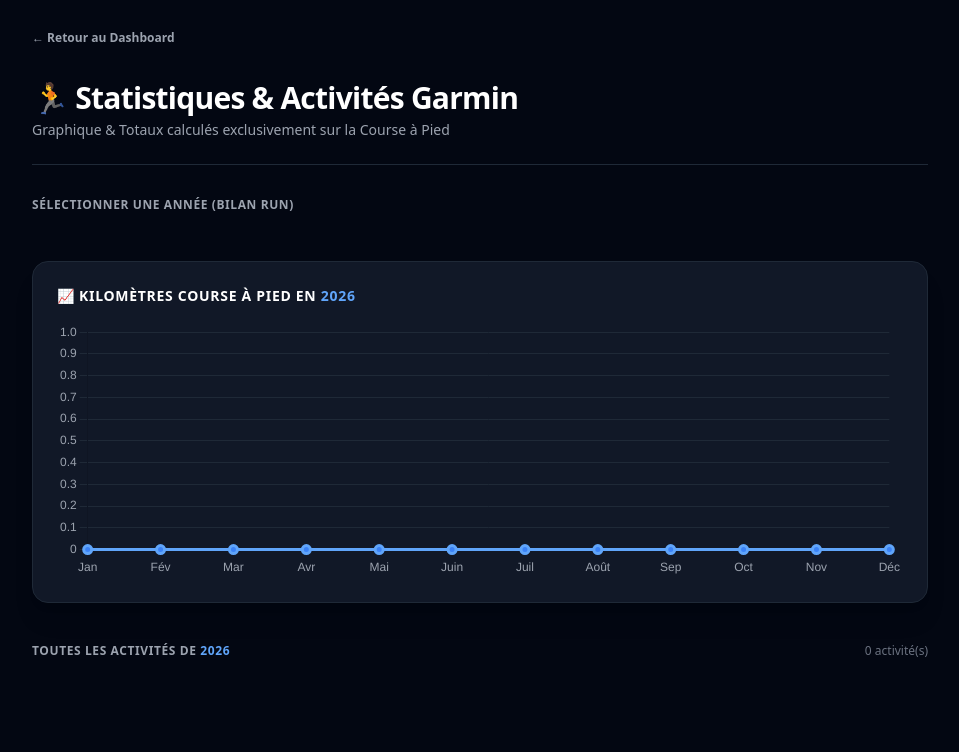
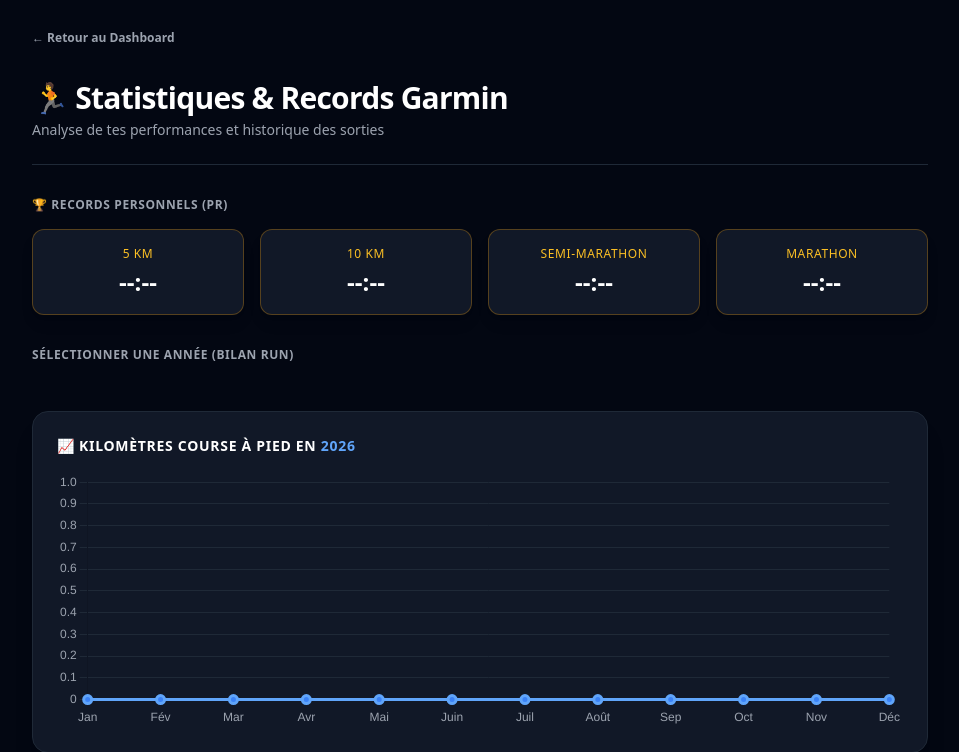
Before and after one commit to PendrePilm/DashBoard, a FastAPI app: page /running in a window 1280 px wide. Shown: the top 752 px of the page, without its empty margins (160-1119 px from the left). Before the commit the page ends 657 px from the top, so only its background shows below. Run offline with FastAPI, Linux system fonts and the light colour scheme; some libraries are stand-ins or nearby versions.

Commit message:
Ajout du calcul automatique des PR (5k, 10k, semi, marathon)

```diff
--- a/main.py
+++ b/main.py
@@ -15,7 +15,16 @@ GARMIN_PASSWORD = os.getenv("GARMIN_PASSWORD")
 app = FastAPI()
 templates = Jinja2Templates(directory="templates")
 
-def get_garmin_data(limit=150):
+def format_time(seconds):
+    """Formatte des secondes en HH:MM:SS ou MM:SS"""
+    hours = int(seconds // 3600)
+    minutes = int((seconds % 3600) // 60)
+    secs = int(seconds % 60)
+    if hours > 0:
+        return f"{hours:02d}:{minutes:02d}:{secs:02d}"
+    return f"{minutes:02d}:{secs:02d}"
+
+def get_garmin_data(limit=200):
     try:
         client = Garmin(GARMIN_EMAIL, GARMIN_PASSWORD)
         client.login()
@@ -28,6 +37,12 @@ def get_garmin_data(limit=150):
             "hours": 0.0,
             "monthly_km": [0.0] * 12
         })
+
+        # Variables pour tracker les meilleurs temps calculés
+        best_5k = float('inf')
+        best_10k = float('inf')
+        best_half = float('inf')
+        best_marathon = float('inf')
 
         for act in raw_activities:
             raw_type = act.get("activityType", {}).get("typeKey", "").lower()
@@ -44,7 +59,7 @@ def get_garmin_data(limit=150):
             dist_km = round(dist_m / 1000, 2)
             duration_min = round(duration_sec / 60)
 
-            # Identification du type pour l'icône/affichage
+            # Identification du type de sport
             if "running" in raw_type or "run" in raw_type:
                 act_type = "Running"
                 is_run = True
@@ -61,14 +76,39 @@ def get_garmin_data(limit=150):
                 act_type = raw_type.capitalize()
                 is_run = False
 
-            # Cumul des stats annuelles UNIQUEMENT si c'est du Running
-            if is_run:
+            if is_run and dist_km > 0 and duration_sec > 0:
+                # Statistiques annuelles (Course à pied uniquement)
                 yearly_stats[year]["count"] += 1
                 yearly_stats[year]["km"] += dist_km
                 yearly_stats[year]["hours"] += duration_sec / 3600
                 yearly_stats[year]["monthly_km"][month_idx] += dist_km
 
-            # Calcul de l'allure (min/km)
+                # Detection automatique des meilleurs chronos
+                # 5k (entre 4.9 km et 5.5 km)
+                if 4.9 <= dist_km <= 5.5:
+                    time_5k = duration_sec * (5.0 / dist_km)
+                    if time_5k < best_5k:
+                        best_5k = time_5k
+
+                # 10k (entre 9.8 km et 10.8 km)
+                if 9.8 <= dist_km <= 10.8:
+                    time_10k = duration_sec * (10.0 / dist_km)
+                    if time_10k < best_10k:
+                        best_10k = time_10k
+
+                # Semi-Marathon (entre 20.5 km et 22.0 km)
+                if 20.5 <= dist_km <= 22.0:
+                    time_half = duration_sec * (21.0975 / dist_km)
+                    if time_half < best_half:
+                        best_half = time_half
+
+                # Marathon (entre 41.5 km et 43.5 km)
+                if 41.5 <= dist_km <= 43.5:
+                    time_marathon = duration_sec * (42.195 / dist_km)
+                    if time_marathon < best_marathon:
+                        best_marathon = time_marathon
+
+            # Allure moyenne (min/km)
             pace_str = ""
             if dist_km > 0 and duration_min > 0:
                 pace = duration_min / dist_km
@@ -76,7 +116,6 @@ def get_garmin_data(limit=150):
                 pace_sec = int((pace - pace_min) * 60)
                 pace_str = f"{pace_min}:{pace_sec:02d} /km"
 
-            # ON AJOUTE TOUTES LES ACTIVITÉS DANS LA LISTE
             activities.append({
                 "name": act.get("activityName", "Activité"),
                 "type": act_type,
@@ -89,6 +128,14 @@ def get_garmin_data(limit=150):
                 "year": year
             })
 
+        # Formater les records calculés
+        records = {
+            "5k": format_time(best_5k) if best_5k != float('inf') else "--:--",
+            "10k": format_time(best_10k) if best_10k != float('inf') else "--:--",
+            "half_marathon": format_time(best_half) if best_half != float('inf') else "--:--",
+            "marathon": format_time(best_marathon) if best_marathon != float('inf') else "--:--"
+        }
+
         formatted_yearly = {}
         for yr in sorted(yearly_stats.keys(), reverse=True):
             formatted_yearly[yr] = {
@@ -99,10 +146,11 @@ def get_garmin_data(limit=150):
                 "monthly_km": [round(x, 1) for x in yearly_stats[yr]["monthly_km"]]
             }
 
-        return formatted_yearly, activities
+        return formatted_yearly, activities, records
     except Exception as e:
         print(f"Erreur Garmin : {e}")
-        return {}, []
+        empty_prs = {"5k": "--:--", "10k": "--:--", "half_marathon": "--:--", "marathon": "--:--"}
+        return {}, [], empty_prs
 
 @app.get("/", response_class=HTMLResponse)
 def home(request: Request):
@@ -110,7 +158,7 @@ def home(request: Request):
 
 @app.get("/running", response_class=HTMLResponse)
 def running_page(request: Request):
-    yearly_stats, activities = get_garmin_data(limit=150)
+    yearly_stats, activities, records = get_garmin_data(limit=200)
     current_year = str(datetime.now().year)
 
     return templates.TemplateResponse(
@@ -119,6 +167,7 @@ def running_page(request: Request):
         context={
             "yearly_stats": yearly_stats,
             "activities": activities,
+            "records": records,
             "current_year": current_year
         }
     )
--- a/templates/running.html
+++ b/templates/running.html
@@ -19,11 +19,34 @@
 
         <!-- En-tête -->
         <header class="pb-6 border-b border-gray-800">
-            <h1 class="text-3xl font-extrabold text-white tracking-tight">🏃 Statistiques & Activités Garmin</h1>
-            <p class="text-sm text-gray-400 mt-1">Graphique & Totaux calculés exclusivement sur la Course à Pied</p>
+            <h1 class="text-3xl font-extrabold text-white tracking-tight">🏃 Statistiques & Records Garmin</h1>
+            <p class="text-sm text-gray-400 mt-1">Analyse de tes performances et historique des sorties</p>
         </header>
 
-        <!-- Cartes Annuelles (Stats Course Uniquement) -->
+        <!-- Section Records Personnels (PR) -->
+        <section>
+            <h2 class="text-xs font-semibold text-gray-400 uppercase tracking-wider mb-4">🏆 Records Personnels (PR)</h2>
+            <div class="grid grid-cols-2 sm:grid-cols-4 gap-4">
+                <div class="bg-gray-900 border border-amber-500/30 rounded-xl p-4 shadow-lg text-center">
+                    <p class="text-xs font-medium text-amber-400 uppercase tracking-wider">5 KM</p>
+                    <p class="text-2xl font-black text-white mt-1">{{ records['5k'] }}</p>
+                </div>
+                <div class="bg-gray-900 border border-amber-500/30 rounded-xl p-4 shadow-lg text-center">
+                    <p class="text-xs font-medium text-amber-400 uppercase tracking-wider">10 KM</p>
+                    <p class="text-2xl font-black text-white mt-1">{{ records['10k'] }}</p>
+                </div>
+                <div class="bg-gray-900 border border-amber-500/30 rounded-xl p-4 shadow-lg text-center">
+                    <p class="text-xs font-medium text-amber-400 uppercase tracking-wider">Semi-Marathon</p>
+                    <p class="text-2xl font-black text-white mt-1">{{ records['half_marathon'] }}</p>
+                </div>
+                <div class="bg-gray-900 border border-amber-500/30 rounded-xl p-4 shadow-lg text-center">
+                    <p class="text-xs font-medium text-amber-400 uppercase tracking-wider">Marathon</p>
+                    <p class="text-2xl font-black text-white mt-1">{{ records['marathon'] }}</p>
+                </div>
+            </div>
+        </section>
+
+        <!-- Cartes Annuelles -->
         <section>
             <h2 class="text-xs font-semibold text-gray-400 uppercase tracking-wider mb-4">Sélectionner une Année (Bilan Run)</h2>
             <div class="grid grid-cols-1 sm:grid-cols-2 lg:grid-cols-3 gap-4" id="yearCards">
@@ -51,7 +74,7 @@
             </div>
         </section>
 
-        <!-- Graphique (Km Course Uniquement) -->
+        <!-- Graphique -->
         <section class="bg-gray-900 border border-gray-800 rounded-2xl p-6 shadow-xl">
             <h2 class="text-sm font-bold text-white uppercase tracking-wider mb-4">
                 📈 Kilomètres Course à Pied en <span id="chartYearTitle" class="text-blue-400">{{ current_year }}</span>
@@ -61,7 +84,7 @@
             </div>
         </section>
 
-        <!-- Liste complète de toutes les activités de l'année -->
+        <!-- Liste des activités -->
         <section class="space-y-4 pt-2">
             <div class="flex justify-between items-center mb-4">
                 <h2 class="text-xs font-semibold text-gray-400 uppercase tracking-wider">
```
